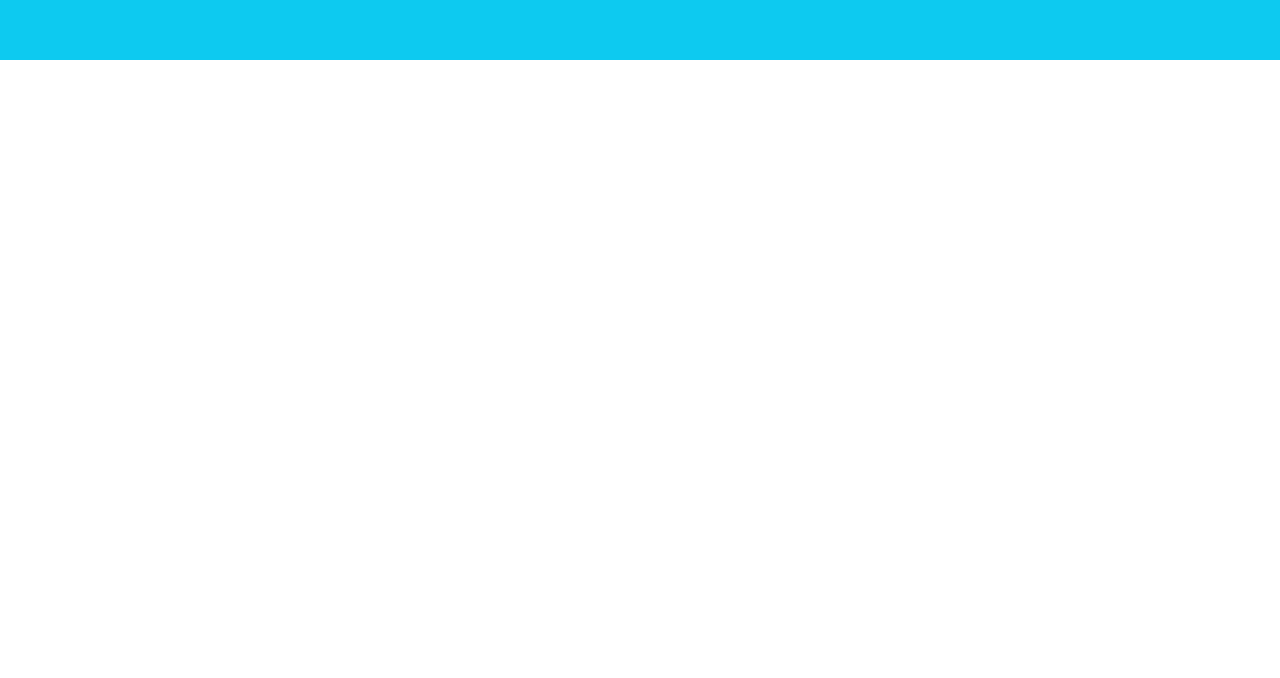
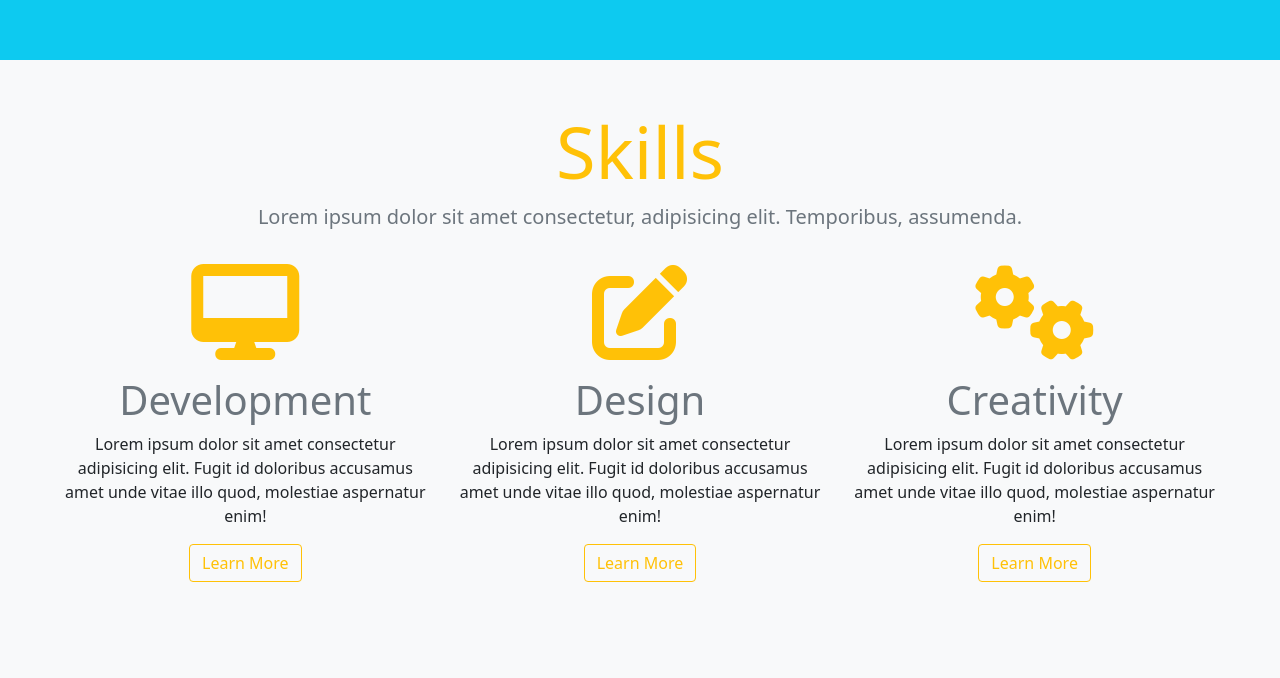
Before and after one commit to johnlester347/Pure-Bootstrap-Website, a website: page index.html in a window 1280 px wide. Shown: the part 740-1418 px from the top of the page. Before the commit the page ends 824 px from the top, so only its background shows below. Drawn offline with nearby package versions, Linux system fonts and the light colour scheme.

Commit message:
Skill section added

```diff
--- a/index.html
+++ b/index.html
@@ -15,8 +15,6 @@
 </head>
 
 <body>
-
-    <!-- navbar -->
     <nav class="navbar navbar-expand-md navbar-light bg-dark fixed-top">
         <a href="#" class="navbar-brand"><i class="fas fa-child text-warning fa-2x ms-3"></i></a>
         <button type="button" class="navbar-toggler bg-light" data-bs-toggle="collapse" data-bs-target="#nav"><span
@@ -57,10 +55,7 @@
         </div>
 
     </nav>
-    <!-- end navbar -->
 
-
-    <!-- bannner -->
     <section>
         <div class="container-fluid">
             <div class="row bg-info justify-content-center align-content-center" style="height: 100vh;">
@@ -77,8 +72,43 @@
             </div>
         </div>
     </section>
-    <!-- end of banner -->
-    <br>
+
+    <section class="bg-light p-5">
+        <div class="container-fluid">
+            <div class="row">
+                <div class="col text-center mb-3">
+                    <h1 class="text-warning display-2">Skills</h1>
+                    <p class="lead text-secondary">Lorem ipsum dolor sit amet consectetur, adipisicing elit. Temporibus,
+                        assumenda.</p>
+                </div>
+            </div>
+
+            <div class="row text-center">
+                <div class="col-lg-4 col-sm-10 mx-auto mb-5">
+                    <i class="fas fa-desktop fa-6x text-warning mb-3"></i>
+                    <h1 class="text-secondary">Development</h1>
+                    <p>Lorem ipsum dolor sit amet consectetur adipisicing elit. Fugit id doloribus accusamus amet unde
+                        vitae illo quod, molestiae aspernatur enim!</p>
+                    <a href="#" class="btn btn-outline-warning">Learn More</a>
+                </div>
+                <div class="col-lg-4 col-sm-10 mx-auto mb-5">
+                    <i class="fas fa-edit fa-6x text-warning mb-3"></i>
+                    <h1 class="text-secondary">Design</h1>
+                    <p>Lorem ipsum dolor sit amet consectetur adipisicing elit. Fugit id doloribus accusamus amet unde
+                        vitae illo quod, molestiae aspernatur enim!</p>
+                    <a href="#" class="btn btn-outline-warning">Learn More</a>
+                </div>
+                <div class="col-lg-4 col-sm-10 mx-auto mb-5">
+                    <i class="fas fa-cogs fa-6x text-warning mb-3"></i>
+                    <h1 class="text-secondary">Creativity</h1>
+                    <p>Lorem ipsum dolor sit amet consectetur adipisicing elit. Fugit id doloribus accusamus amet unde
+                        vitae illo quod, molestiae aspernatur enim!</p>
+                    <a href="#" class="btn btn-outline-warning">Learn More</a>
+                </div>
+            </div>
+        </div>
+    </section>
+
 
     <script src="https://cdn.jsdelivr.net/npm/bootstrap@5.1.3/dist/js/bootstrap.bundle.min.js"
         integrity="sha384-ka7Sk0Gln4gmtz2MlQnikT1wXgYsOg+OMhuP+IlRH9sENBO0LRn5q+8nbTov4+1p"
```
